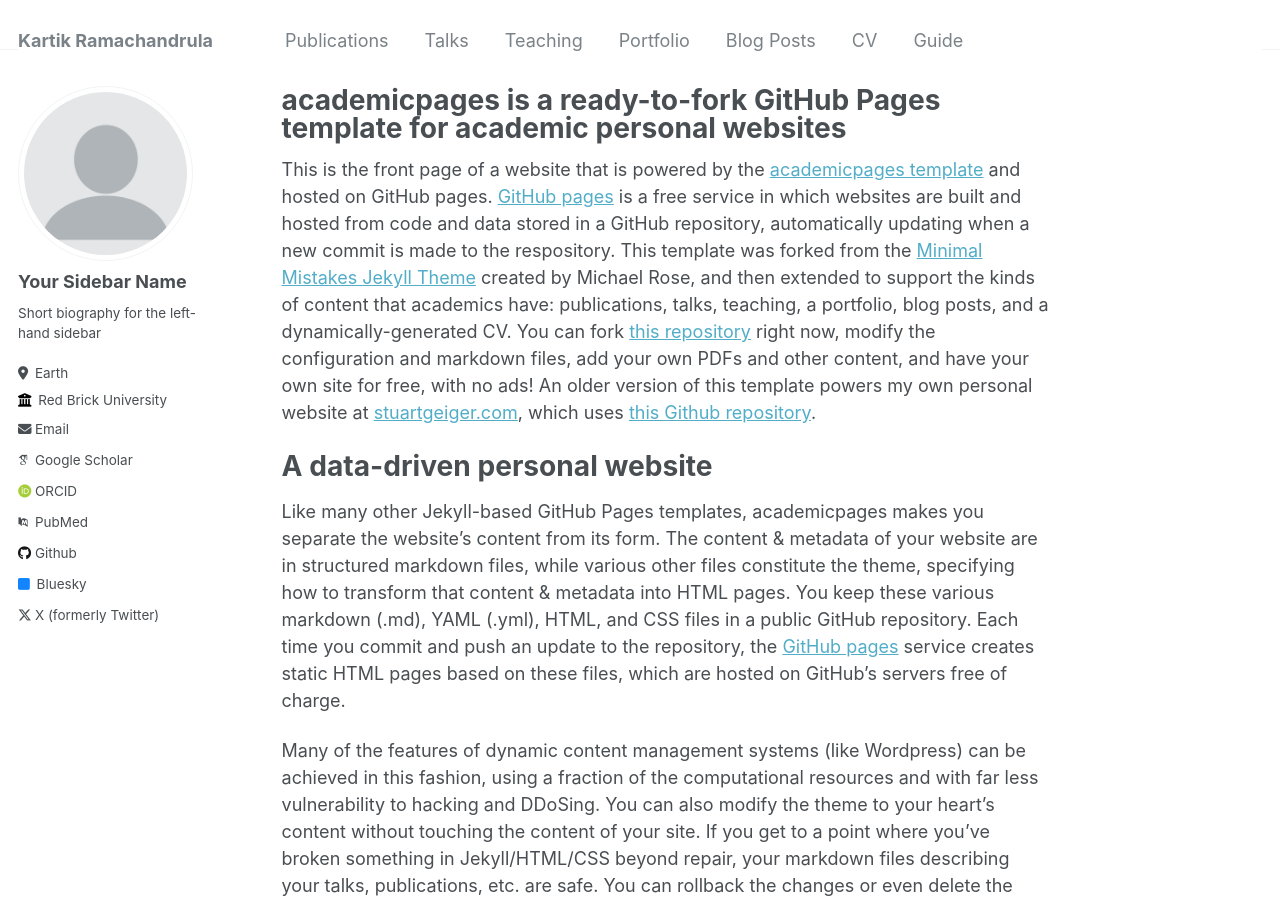
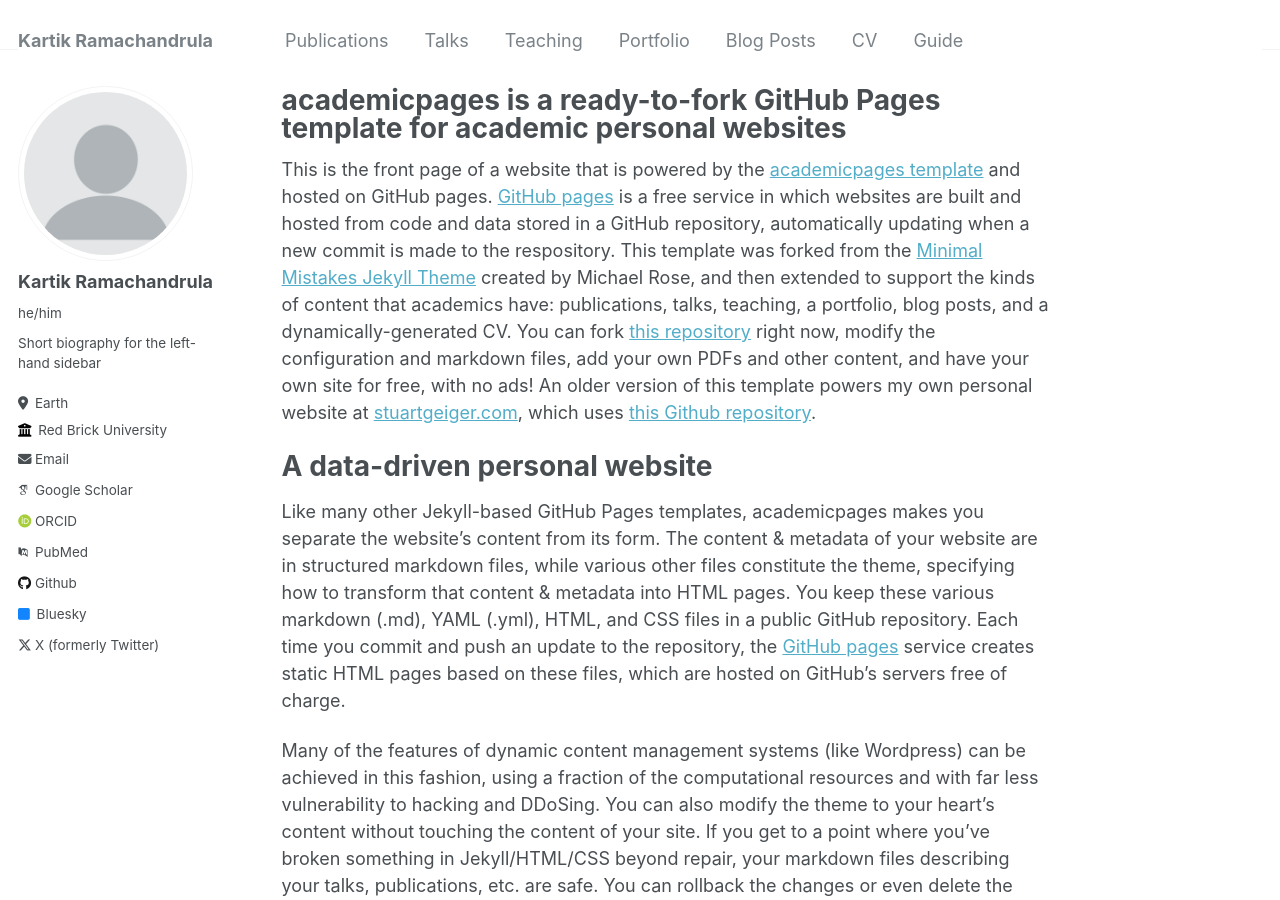
Before and after one commit to 68kartik/kartik-ramachandrula, a Jekyll site: the page built from _pages/about.md, in a window 1280 px wide and 900 px high. Built offline with Jekyll 4.4.1, drawn with Linux system fonts in a browser that asks for light colours; some web fonts are replaced.

Commit message:
Update _config.yml

```diff
--- a/_config.yml
+++ b/_config.yml
@@ -22,8 +22,8 @@ repository               : "academicpages/academicpages.github.io"
 author:
   # Biographic information
   avatar           : "profile.png"
-  name             : "Your Sidebar Name"
-  pronouns         : # example: "she/her"
+  name             : "Kartik Ramachandrula"
+  pronouns         : "he/him"
   bio              : "Short biography for the left-hand sidebar"
   location         : "Earth"
   employer         : "Red Brick University"
```
